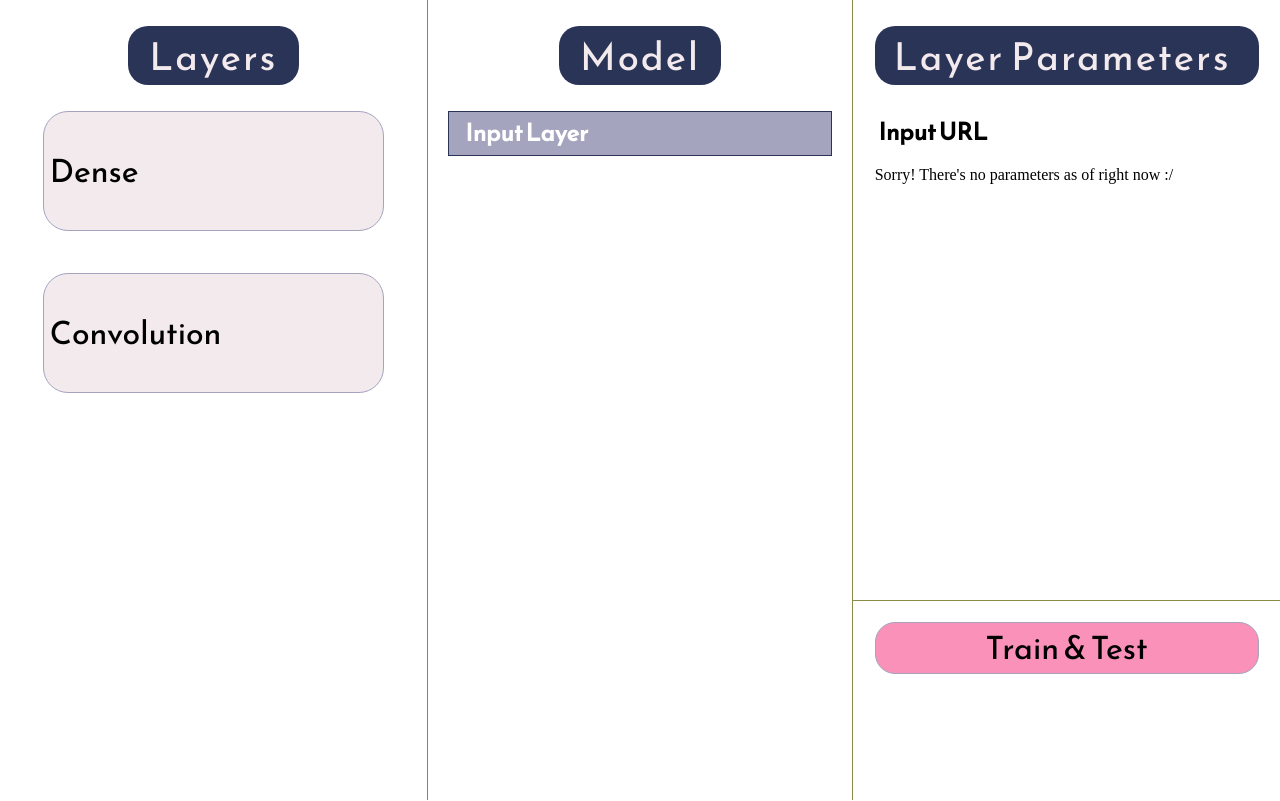
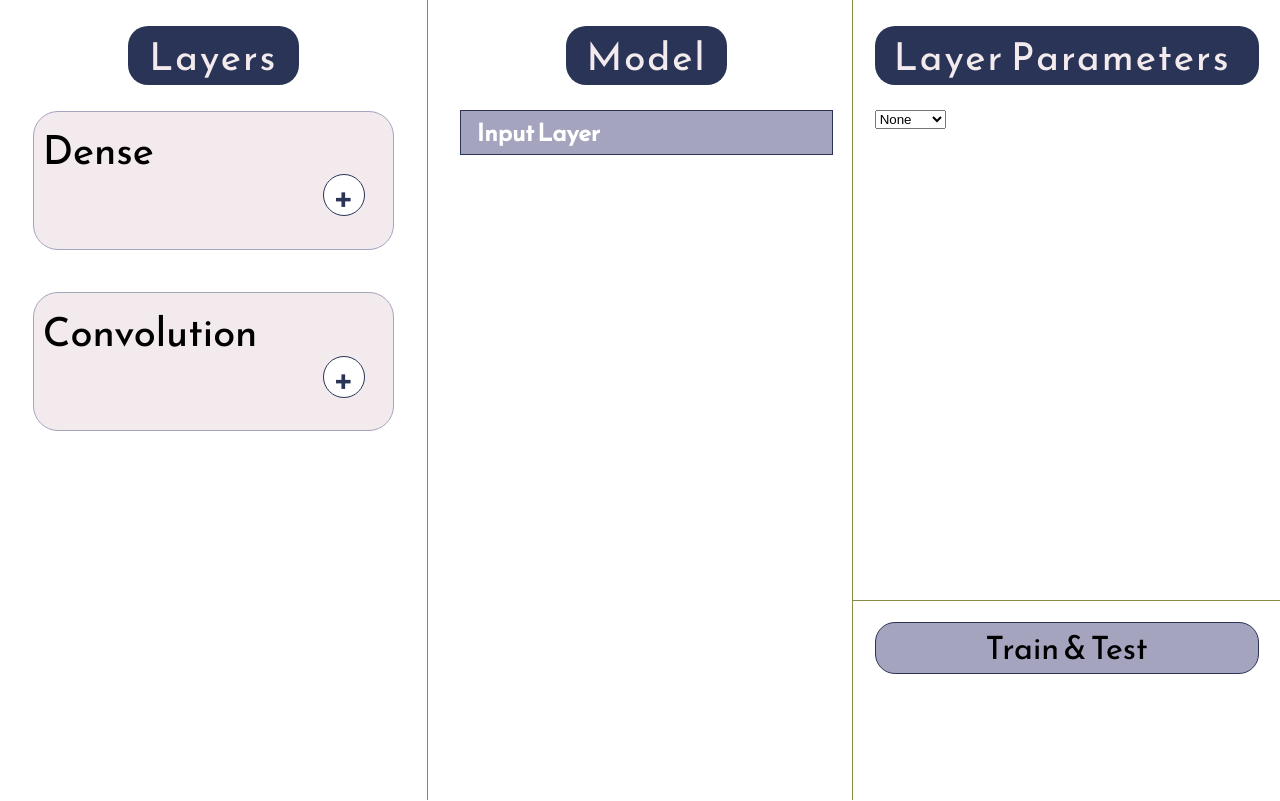
Before and after one commit to draymond63/BlockAI, a React (Create React App) app: page / in a window 1280 px wide. Built offline with nearby package versions, Linux system fonts and the light colour scheme.

Commit message:
Passable settings

```diff
--- a/src/components/EditColumn.js
+++ b/src/components/EditColumn.js
@@ -1,11 +1,11 @@
 import React from 'react'
 
-export default function EditColumn({struct, setStruct, pageIndex}) {
+export default function EditColumn({struct, setStruct, settings, changeSettings, pageIndex}) {
     const train = () => {
         console.log(struct)
         fetch('/train', {
             method: 'POST',
-            body: JSON.stringify(struct),
+            body: JSON.stringify({struct, settings}),
             headers: new Headers({'content-type': 'application/json'}),
         })
         .then((response) => { response.json()
@@ -13,10 +13,16 @@ export default function EditColumn({struct, setStruct, pageIndex}) {
         });
     }
 
-    const edit = (e, attr) => {
+    const editStruct = (e, attr) => {
         let temp = [...struct]
         temp[pageIndex][attr] = e.target.value
         setStruct(temp)
+    }
+
+    const editSettings = (e, attr) => {
+        let temp = [...settings]
+        temp[attr] = e.target.value
+        changeSettings(temp)
     }
 
     return (
@@ -25,16 +31,21 @@ export default function EditColumn({struct, setStruct, pageIndex}) {
                 <h1>Layer Parameters</h1>
                 {struct[pageIndex].type === 'Input' &&
                 <div>
-                    <h2>Input URL</h2>
-                    <p>Sorry! There's no parameters as of right now :/</p>
+                    <select value={settings.compiler} onChange={e => editSettings(e, 'compiler')}>
+                        <option value="none">None</option>
+                        <option value="sigmoid">Sigmoid</option>
+                        <option value="tanh">Tanh</option>
+                        <option value="relu">Relu</option>
+                        <option value="softmax">Softmax</option>
+                    </select>
                 </div>}
 
                 {struct[pageIndex].type === 'Dense' &&
                 <div>
                     <h2># of Nodes</h2>
-                    <input type='text' value={struct[pageIndex].nodes} onChange={e => edit(e, 'nodes')}/>
+                    <input type='text' value={struct[pageIndex].nodes} onChange={e => editStruct(e, 'nodes')}/>
                     <h2>Activation</h2>
-                    <select value={struct[pageIndex].activation} onChange={e => edit(e, 'activation')}>
+                    <select value={struct[pageIndex].activation} onChange={e => editStruct(e, 'activation')}>
                         <option value="none">None</option>
                         <option value="sigmoid">Sigmoid</option>
                         <option value="tanh">Tanh</option>
@@ -46,13 +57,13 @@ export default function EditColumn({struct, setStruct, pageIndex}) {
                 {struct[pageIndex].type === 'Conv' &&
                 <div>
                     <h2>Kernel Width & Length</h2>
-                    <input type='text' value={struct[pageIndex].width} onChange={e => edit(e, 'width')}/>
+                    <input type='text' value={struct[pageIndex].width} onChange={e => editStruct(e, 'width')}/>
                     <h2>Padding</h2>
-                    <input type='text' value={struct[pageIndex].padding} onChange={e => edit(e, 'padding')}/>
+                    <input type='text' value={struct[pageIndex].padding} onChange={e => editStruct(e, 'padding')}/>
                     <h2>Stride</h2>
-                    <input type='text' value={struct[pageIndex].stride} onChange={e => edit(e, 'stride')}/>
+                    <input type='text' value={struct[pageIndex].stride} onChange={e => editStruct(e, 'stride')}/>
                     <h2>Activation</h2>
-                    <select value={struct[pageIndex].activation} onChange={e => edit(e, 'activation')}>
+                    <select value={struct[pageIndex].activation} onChange={e => editStruct(e, 'activation')}>
                         <option value="none">None</option>
                         <option value="sigmoid">Sigmoid</option>
                         <option value="tanh">Tanh</option>
--- a/src/components/LayerBlock.js
+++ b/src/components/LayerBlock.js
@@ -3,8 +3,8 @@ import React from 'react'
 export default function LayerBlock({type, isSet, setPage}) {
     const colors = {
         Input: ['#F2EAED', '#A4A4BF'],
-        Dense: ['#F2EAED', '#A4A4BF'],
-        Conv: ['#F2EAED', '#A4A4BF']
+        Dense: ['rgb(237, 237, 251)', '#2A3457'],
+        Conv: ['rgb(251, 206, 223)', '#F991B8']
     }
 
     return (
--- a/src/components/LayerColumn.js
+++ b/src/components/LayerColumn.js
@@ -11,15 +11,16 @@ export default function LayerColumn({struct, setStruct}) {
         <div className='LayerColumn'>
             <h1>Layers</h1>
 
-            <button
+            <div
                 className='addLayer'
                 onClick={() => AddLayer({ // Doesn't cause rerender
                     type: 'Dense',
                     nodes: 10,
                     activation: 'None'
                 })}>Dense
-            </button>
-            <button
+                <div className="plus">+</div>
+            </div>
+            <div
                 className='addLayer'
                 onClick={() => AddLayer({ // Doesn't cause rerender
                     type: 'Conv',
@@ -28,7 +29,8 @@ export default function LayerColumn({struct, setStruct}) {
                     stride: 1,
                     activation: 'None'
                 })}>Convolution
-            </button>
+                <div className="plus">+</div>
+            </div>
         </div>
     )
 }
--- a/src/styles/Defaults.css
+++ b/src/styles/Defaults.css
@@ -15,3 +15,7 @@ h2 {
     font-family: 'Reem Kufi', sans-serif;
     margin: 1%;
 }
+
+p {
+    font-family: 'Reem Kufi', sans-serif;
+}
--- a/src/styles/Formatting.css
+++ b/src/styles/Formatting.css
@@ -4,27 +4,30 @@
     width: 100%;
     height: 100vh;
     margin: 0;
+    overflow: hidden;
 }
 
 .LayerColumn {
     display: flex;
-    height: 100%;
+    height: 100vh;
     flex-direction: column;
     align-items: center;
 }
 .ModelColumn {
     display: flex;
-    height: 100%;
+    height: 100vh;
     flex-direction: column;
     align-items: center;
+    padding-left: 3%;
 
     border-left: 1px solid #888C46;
     border-right: 1px solid #888C46;
+    overflow-y: scroll;
 }
 .EditColumn {
     display: grid;
     grid-template-rows: 75% 25%;
-    height: 100%;
+    height: 100vh;
     flex-direction: column;
     align-items: center;
 }
@@ -44,3 +47,11 @@
     flex-direction: column;
     align-items: center;
 }
+
+/* SCROLL BAR */
+::-webkit-scrollbar {
+    background: white;
+}
+::-webkit-scrollbar-thumb {
+    background: rgb(171, 223, 241);
+}
--- a/src/styles/Objects.css
+++ b/src/styles/Objects.css
@@ -3,15 +3,39 @@
     width: 80%;
     height: 15%;
 
-    font-family: 'Reem Kufi', sans-serif;
-    text-align: left;
-    font-size: 2em;
-
     background-color: #F2EAED;
     border: 1px solid #A4A4BF;
     border-radius: 25px;
 
+    font-size: 2.5em;
+    font-family: 'Reem Kufi', sans-serif;
+
+    padding: 2%;
+    margin-top: 0%;
     margin-bottom: 10%;
+}
+.addLayer:hover {
+    background-color: rgb(218, 211, 213);
+}
+.addLayer:active {
+    background-color: rgb(184, 177, 179);
+}
+.plus {
+    position: relative;
+    bottom: 5%;
+    left: 82%;
+
+    display: flex;
+    justify-content: center;
+    align-items: center;
+
+    background: white;
+    border: 1px solid #2A3457;
+    color: #2A3457;
+
+    border-radius: 50%;
+    width: 1em;
+    height: 1em;
 }
 
 .Layer {
@@ -27,8 +51,8 @@
 .TaTbtn {
     font-family: 'Reem Kufi', sans-serif;
     font-size: 2em;
-    background-color: #F991B8;
-    border: 1px solid #A4A4BF;
+    background-color: #A4A4BF;
+    border: 1px solid #2A3457;
     border-radius: 20px;
 
     margin-top: 5%;
--- a/src/views/CreatePage.js
+++ b/src/views/CreatePage.js
@@ -12,13 +12,33 @@ export default function CreatePage() {
     type: 'Input',
     nodes: 768
   }])
+  const [settings, changeSettings] = useState({
+    optimizer: 'SGD',
+    loss: 'sparse_categorical_crossentropy',
+    metrics: 'accuracy',
+    epochs: 1,
+    batch: 64
+  })
   const [pageIndex, setPageIndex] = useState(0)
 
   return (
     <div className="cl-main">
-      <LayerColumn struct={struct} setStruct={setStruct}/>
-      <ModelColumn struct={struct} setPageIndex={setPageIndex} pageIndex={pageIndex}/>
-      <EditColumn  struct={struct} setStruct={setStruct} pageIndex={pageIndex}/>
+      <LayerColumn
+        struct={struct}
+        setStruct={setStruct}
+      />
+      <ModelColumn
+        struct={struct}
+        setPageIndex={setPageIndex}
+        pageIndex={pageIndex}
+      />
+      <EditColumn
+        struct={struct}
+        setStruct={setStruct}
+        pageIndex={pageIndex}
+        settings={settings}
+        changeSettings={changeSettings}
+      />
     </div>
   );
 }
```
Also changed, not shown: 1 other file (tests, documents, lock files or other folders).
